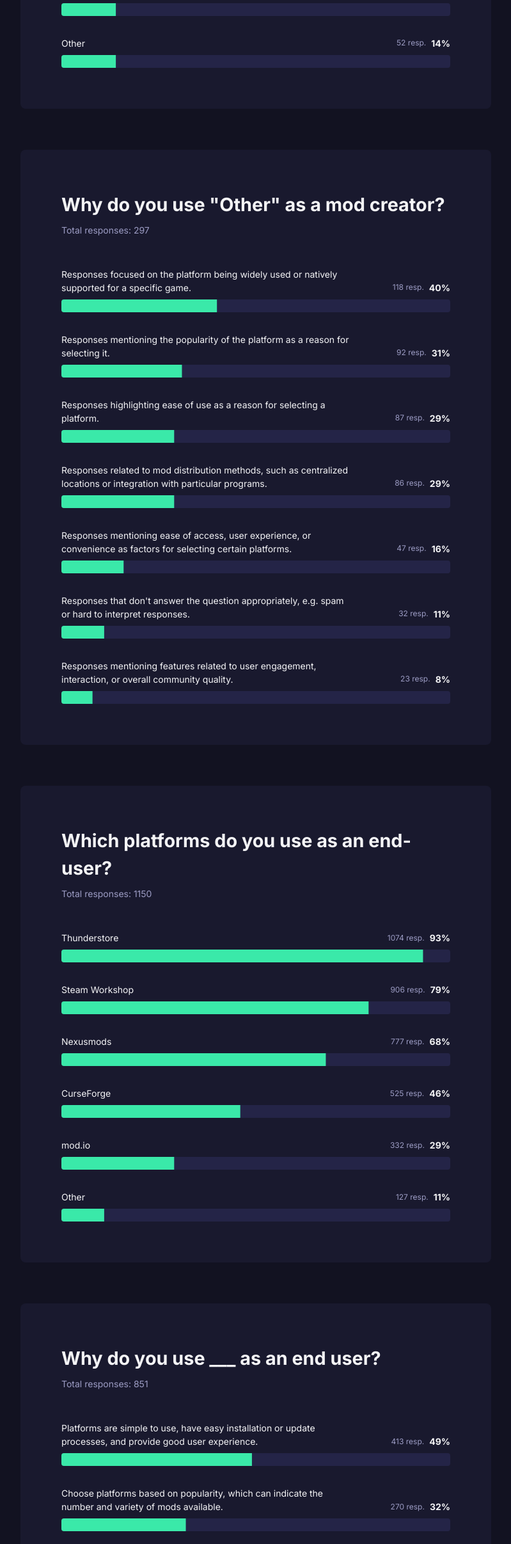
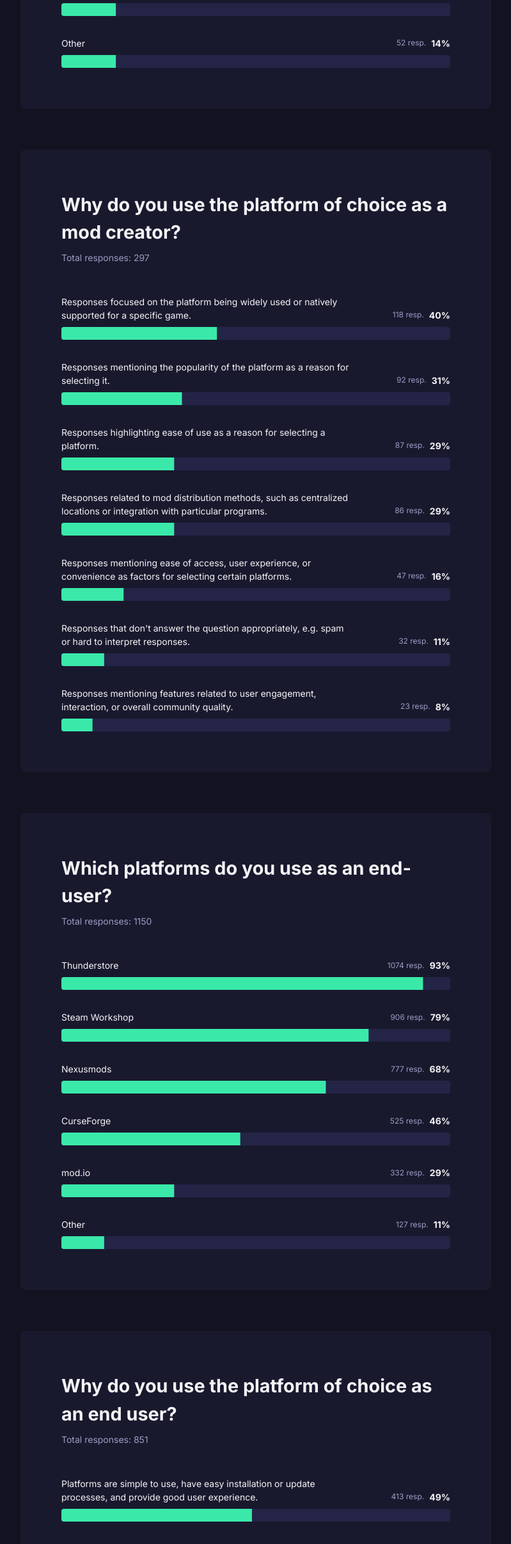
Before and after one commit to thunderstore-io/2023-monetization-survey, a Next.js app: page / in a window 1280 px wide. Shown: the part 1114-3527 px from the top of the page at 64% size, without its empty margins (96-895 px from the left). Built offline with nearby package versions, Linux system fonts and the light colour scheme.

Commit message:
Update chart titles

```diff
--- a/src/app/page.tsx
+++ b/src/app/page.tsx
@@ -67,7 +67,7 @@
               />
 
               <DynamicAnswerChart
-                sectionTitle='Why do you use "Other" as a mod creator?'
+                sectionTitle="Why do you use the platform of choice as a mod creator?"
                 dataKey="platformsUseReasonAsModderCategory"
                 direction="horizontal"
               />
@@ -80,7 +80,7 @@
               />
 
               <DynamicAnswerChart
-                sectionTitle="Why do you use ___ as an end user?"
+                sectionTitle="Why do you use the platform of choice as an end user?"
                 dataKey="platformsUseReasonAsUserCategory"
                 direction="horizontal"
               />
```
